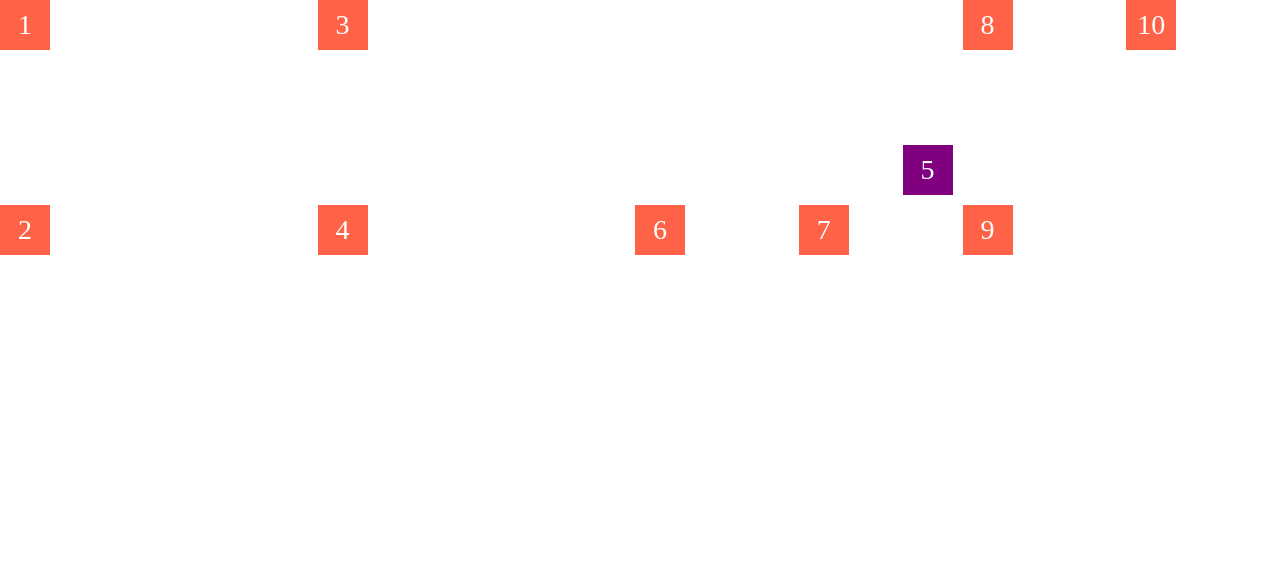
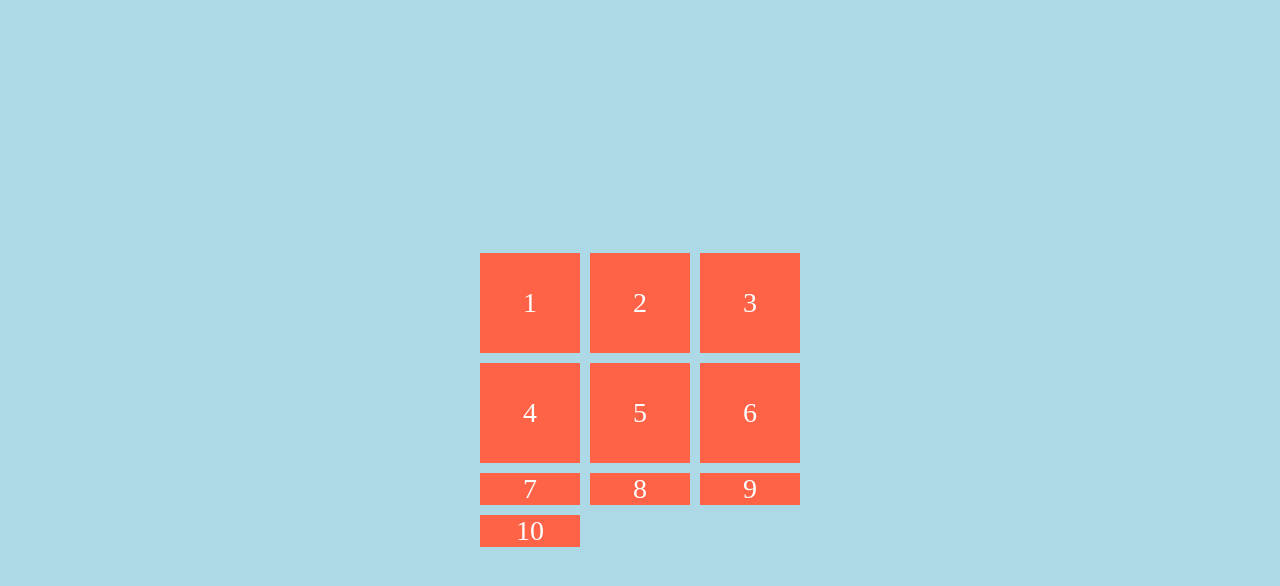
Before and after one commit to daveryu/css-layout-masterclass, a website built with Vite: page index.html in a window 1280 px wide. Built offline with nearby package versions, Linux system fonts and the light colour scheme.

Commit message:
3.8_align_justify_content

```diff
--- a/src/style.css
+++ b/src/style.css
@@ -4,33 +4,21 @@ body {
 
 .father {
     display: grid;
-    min-height: 50vh;
     gap: 10px;
-    grid-template-columns: repeat(2, 1fr);
-    grid-template-rows: repeat(2, 1fr);
-    grid-auto-rows: .5fr;
-    grid-auto-columns: .5fr;
-    grid-auto-flow: column;
-    /* justify-items: center;
-    align-items: center; */
-    place-items: start start;
+    height: 100vh;
+    grid-template-columns: repeat(3, 100px);
+    grid-template-rows: repeat(2, 100px);
+    background-color: lightblue;
+    /* align-content: center;
+    justify-content: center; */
+    place-content: center;
 }
 
 .child {
-    width: 50px;
-    height: 50px;
     background-color: tomato;
-    display: flex;
     color: white;
     font-size: 28px;
+    display: flex;
     align-items: center;
     justify-content: center;
 }
-
-.child:nth-child(5) {
-    background-color: purple;
-    /* align-self: end;
-    justify-self: end; */
-    place-self: end end;
-    grid-column: span 2;
-}
```
